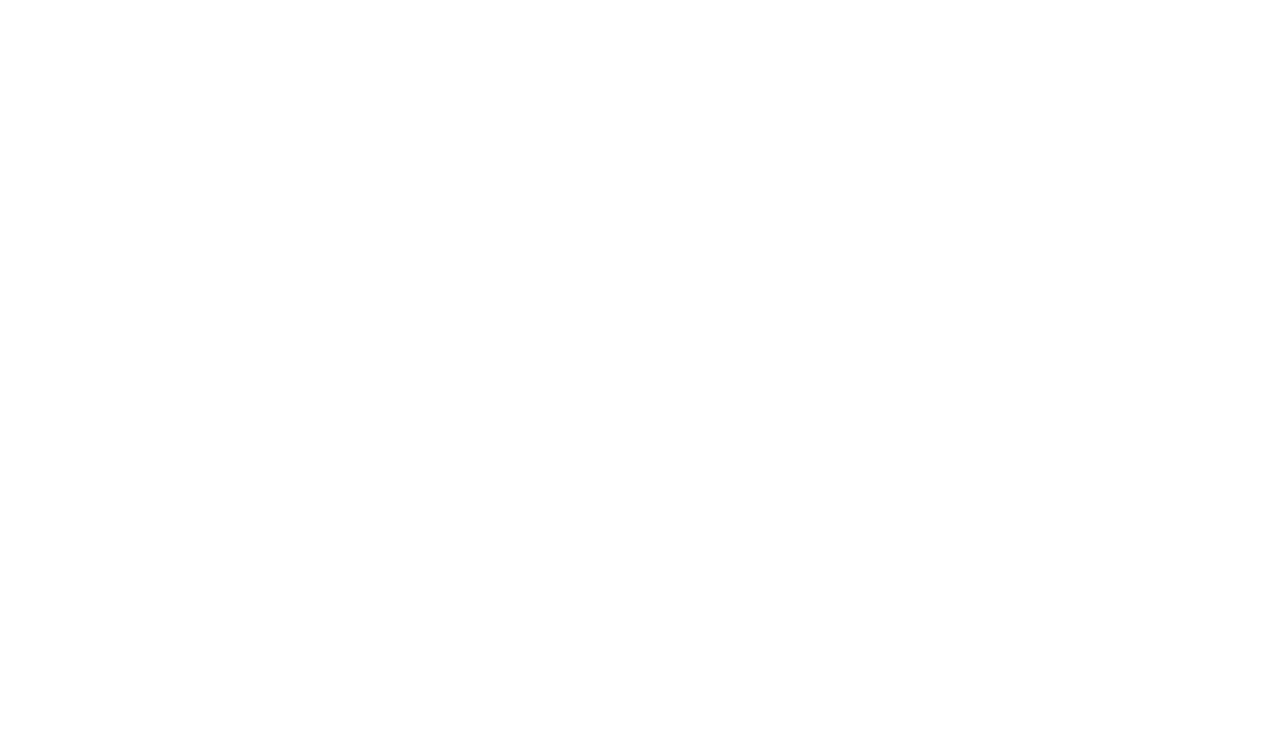
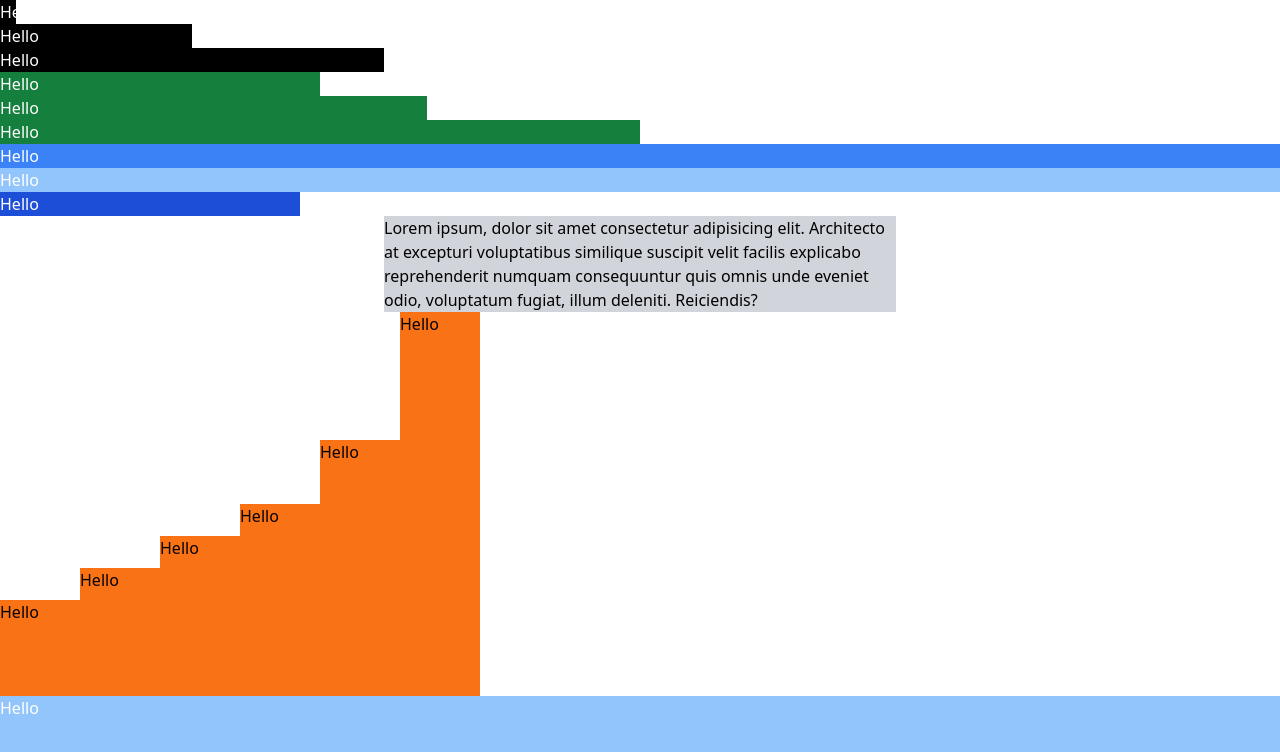
Before and after one commit to yerrapragada011/tailwind-sandbox-starter, a website: page 05-sizing/index.html in a window 1280 px wide. Drawn offline with nearby package versions, Linux system fonts and the light colour scheme.

Commit message:
Width * Height

```diff
--- a/05-sizing/index.html
+++ b/05-sizing/index.html
@@ -9,26 +9,44 @@
   </head>
   <body>
     <!-- Width -->
+    <div class="bg-black text-white w-4">Hello</div>
+    <div class="bg-black text-white w-48">Hello</div>
+    <div class="bg-black text-white w-96">Hello</div>
 
     <!-- Percentages -->
+    <div class="bg-green-700 text-white w-1/4">Hello</div>
+    <div class="bg-green-700 text-white w-1/3">Hello</div>
+    <div class="bg-green-700 text-white w-1/2">Hello</div>
 
     <!-- Width of the viewport -->
+    <div class="bg-blue-500 text-white w-screen">Hello</div>
 
     <!-- 100% of container -->
-
-    <!-- min/max content -->
+    <div class="bg-blue-300 text-white w-full">Hello</div>
 
     <!-- Arbitrary width -->
+    <div class="bg-blue-700 text-white w-[300px]">Hello</div>
 
     <!-- Max Width -->
+    <div class="bg-gray-300 max-w-lg mx-auto">
+      Lorem ipsum, dolor sit amet consectetur adipisicing elit. Architecto at
+      excepturi voluptatibus similique suscipit velit facilis explicabo
+      reprehenderit numquam consequuntur quis omnis unde eveniet odio,
+      voluptatum fugiat, illum deleniti. Reiciendis?
+    </div>
 
     <!-- Height (Most of the same options as widths) -->
-
-    <!-- Min Height -->
-
-    <!-- Max Height -->
+    <div class="flex items-end">
+      <div class="bg-orange-500 w-20 h-24">Hello</div>
+      <div class="bg-orange-500 w-20 h-32">Hello</div>
+      <div class="bg-orange-500 w-20 h-40">Hello</div>
+      <div class="bg-orange-500 w-20 h-48">Hello</div>
+      <div class="bg-orange-500 w-20 h-64">Hello</div>
+      <div class="bg-orange-500 w-20 h-96">Hello</div>
+    </div>
 
     <!-- Full screen height -->
+    <div class="bg-blue-300 text-white h-screen">Hello</div>
   </body>
 </html>
 
```
